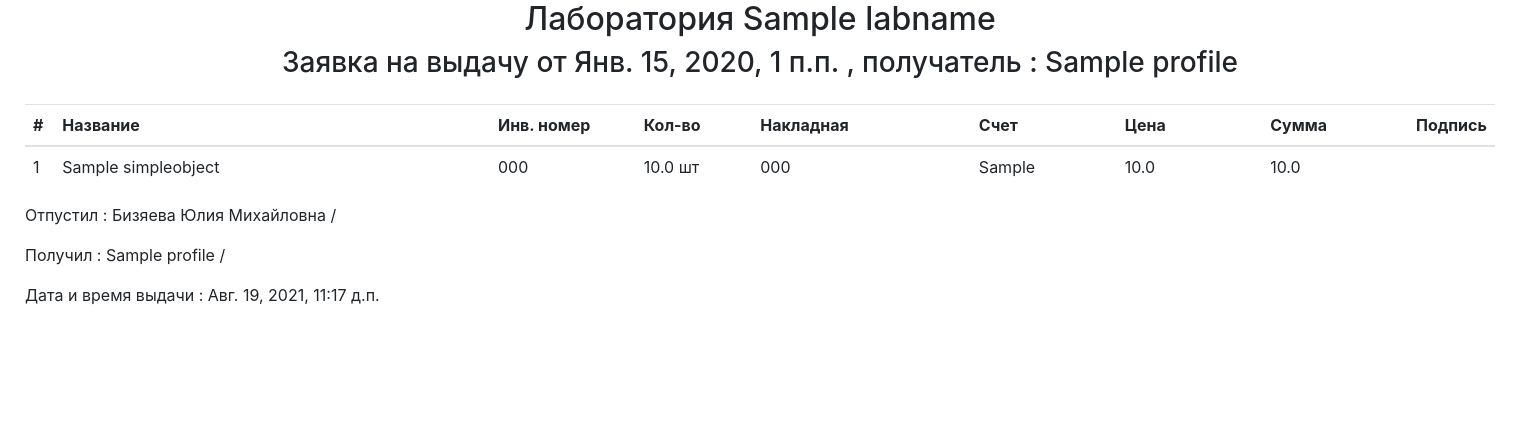
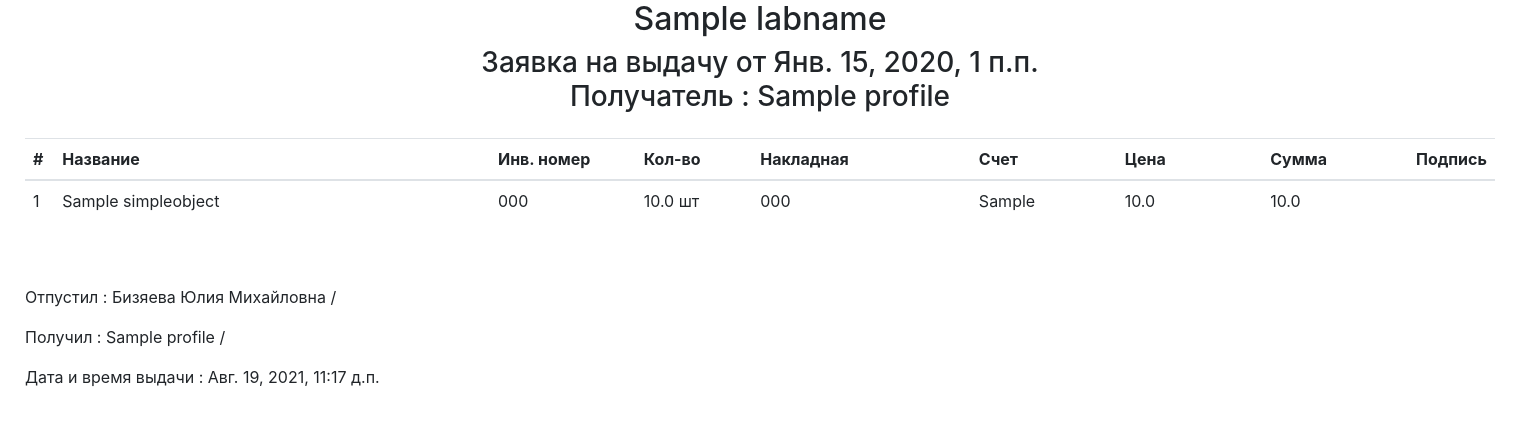
Before and after one commit to igoremin/db_work, a Django app: page /1/orders/1/print_page/ in a window 1520 px wide. Shown: the top 426 px of the page. Run offline with Django 3.2, Linux system fonts and the light colour scheme; a user stored in the database is signed in; tables that the repository leaves empty hold one stand-in row (values such as "Sample post"); some libraries are stand-ins or nearby versions.

Commit message:
изменил страницу печати заявки

```diff
--- a/db_site/templates/db_site/order_print_page.html
+++ b/db_site/templates/db_site/order_print_page.html
@@ -12,8 +12,8 @@
 <body>
 
 <div class="container" style="max-width: 1500px; min-width: 1500px">
-    <h2 class="text-center">Лаборатория {{ order.lab }}</h2>
-    <h3 class="text-center pb-3">Заявка на выдачу от {{ order.date }} , получатель : {{ profile.name }}</h3>
+    <h2 class="text-center">{{ order.lab }}</h2>
+    <h3 class="text-center pb-3">Заявка на выдачу от {{ order.date }} <br> Получатель : {{ profile.name }}</h3>
     <table class="table">
         <thead>
         <tr>
@@ -62,7 +62,7 @@
         {% endfor %}
         </tbody>
     </table>
-    <div class="row">
+    <div class="row pt-5">
         <div class="col">
             <p>Отпустил : Бизяева Юлия Михайловна / </p>
             <p>Получил : {{ profile.name }} / </p>
```
